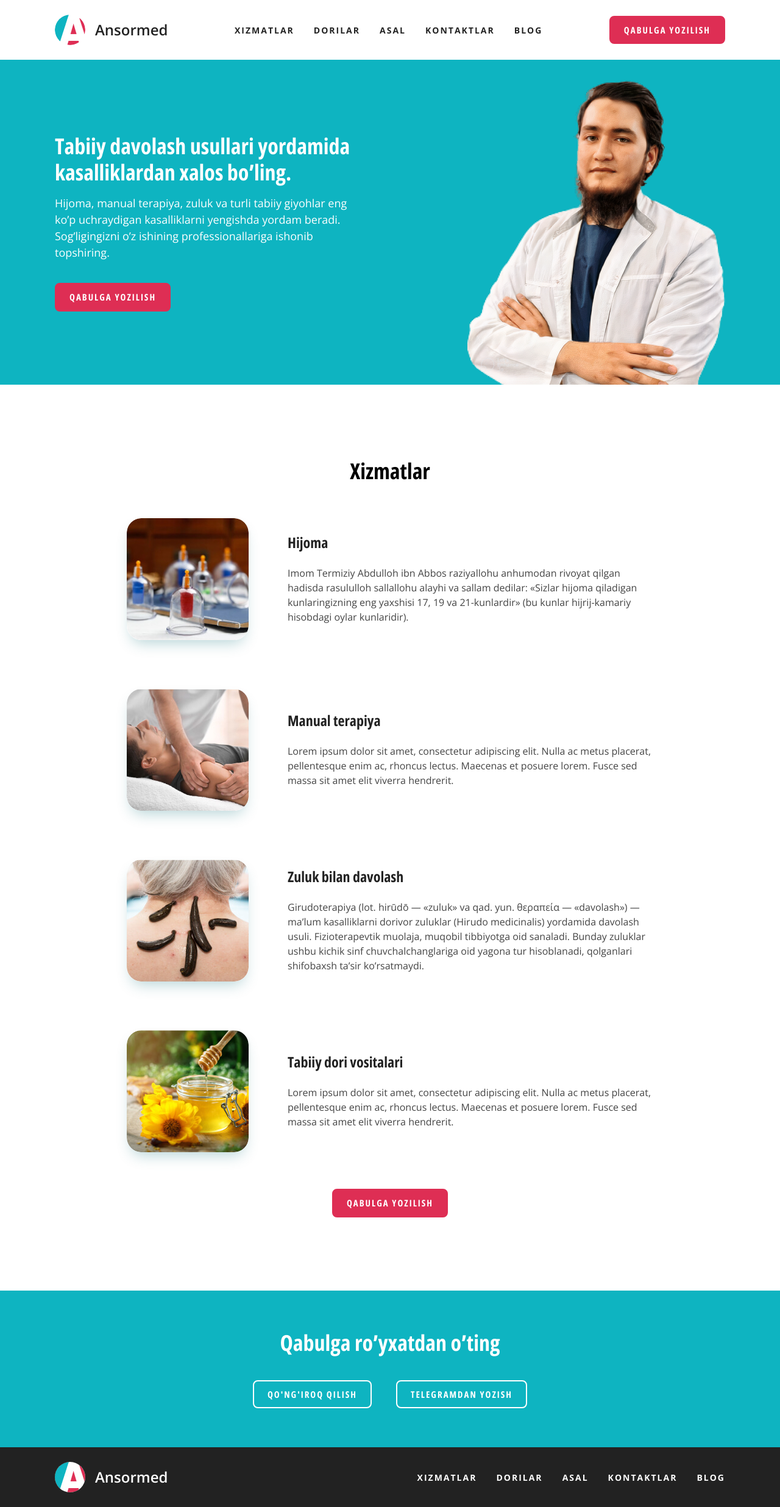
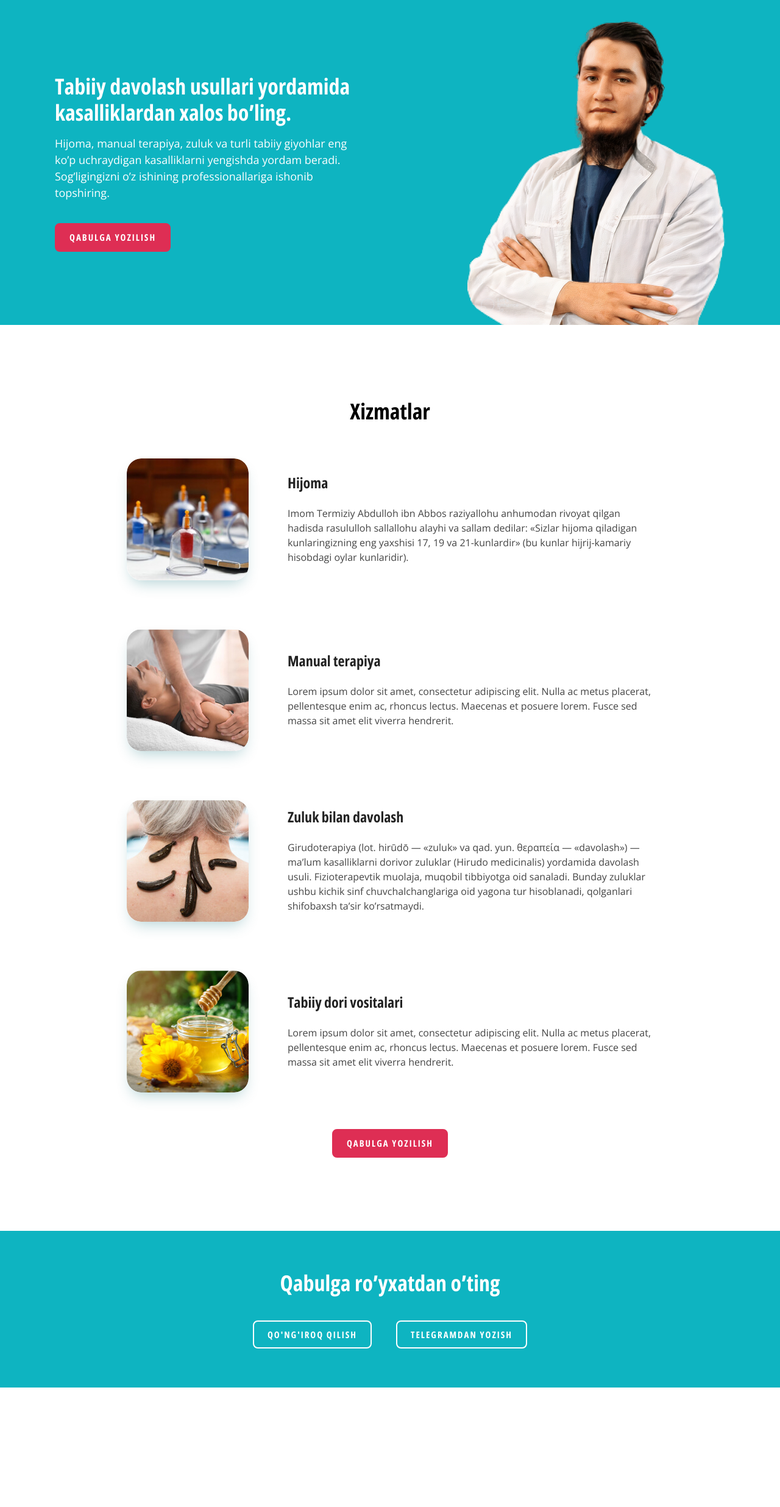
Before and after one commit to dhpcode/ansormed-new-following, a plain HTML site: page index.html in a window 1280 px wide. Shown: the whole page at 61% size. After the commit the page ends 2276 px from the top, so only its background shows below. Drawn offline with Linux system fonts and the light colour scheme.

Commit message:
hide some sections before making responsive

```diff
--- a/index.html
+++ b/index.html
@@ -18,7 +18,7 @@
 
 <body>
   <!-- SITE HEADER -->
-  <header class="site-header" >
+  <header class="site-header" style="display: none;">
     <div class="site--header-container container">
       <a class="site-logo" href="index.html">
         <img class="site-logo-img" src="images/logo-icon.jpg" alt="Akademnashr Logosi" width="50" height="50"
@@ -157,7 +157,7 @@
 
 
   <!-- SITE FOOTER -->
-  <footer class="site-footer" >
+  <footer class="site-footer" style="display: none;">
     <div class="site--footer-container container">
       <a class="site-logo" href="index.html">
         <img class="site-logo-img" src="images/logo-icon.jpg" alt="Akademnashr Logosi" width="50" height="50"
```
